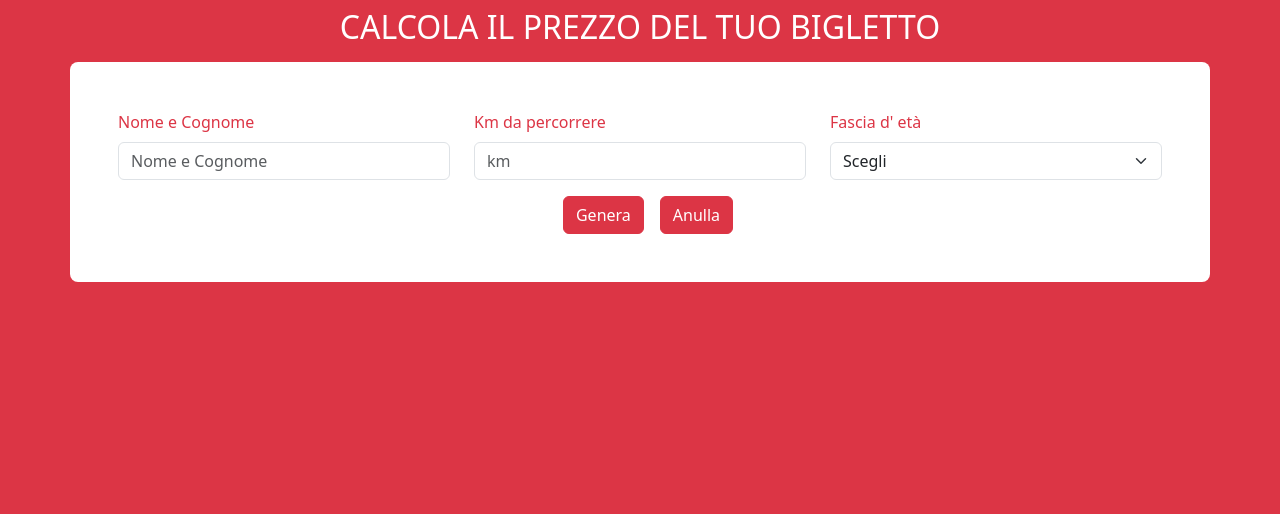
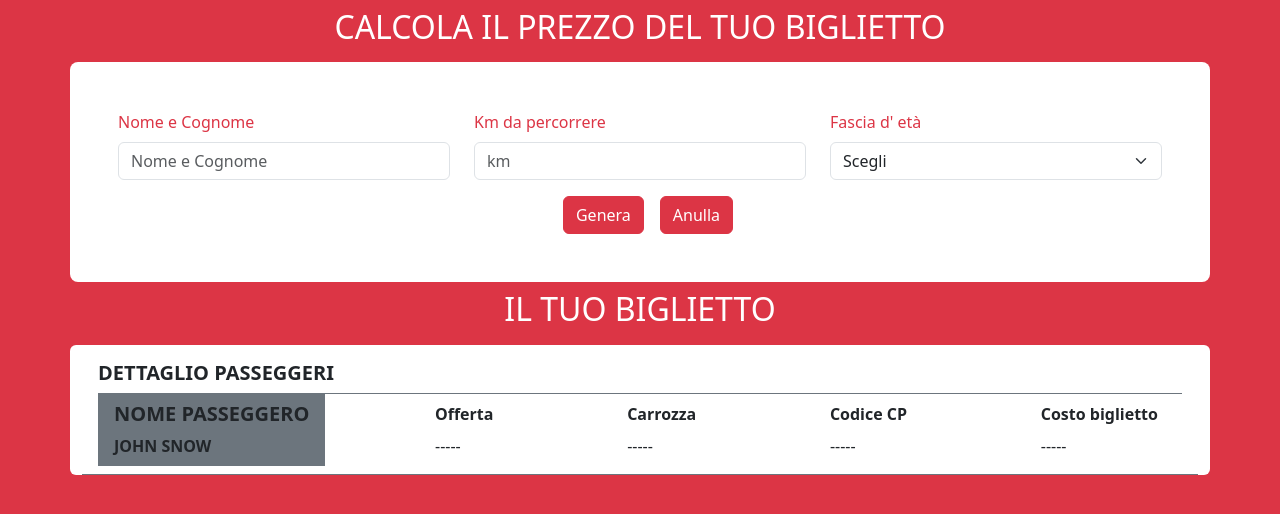
Before and after one commit to KehnAdrian31/js-biglietto-treno-form, a plain HTML site: page index.html in a window 1280 px wide. Drawn offline with nearby package versions, Linux system fonts and the light colour scheme.

Commit message:
[upd] update html

```diff
--- a/index.html
+++ b/index.html
@@ -15,7 +15,7 @@
   <div class="container my-2">
     <div class="row">
       <div class="col-12 text-center text-white">
-        <h2>CALCOLA IL PREZZO DEL TUO BIGLETTO</h2>
+        <h2>CALCOLA IL PREZZO DEL TUO BIGLIETTO</h2>
       </div>
     </div>
   </div>
@@ -39,7 +39,7 @@
               <div class="col-12 col-md-4">
                 <div class="mb-3">
                   <label for="age-range" class="form-label text-danger">Fascia d' età</label>
-                  <select name="age-range" id="age-range" class="form-select">
+                  <select name="age-range" id="age-range" class="form-select" required>
                     <option value="choice">Scegli</option>
                     <option value="minor">Minorenne</option>
                     <option value="adulto">Adulto</option>
@@ -56,6 +56,46 @@
         </div>
       </div>
     </div>
+     <div class="container my-2">
+      <div class="row">
+        <div class="col-12 text-center text-white">
+          <h2>IL TUO BIGLIETTO</h2>
+        </div>
+      </div>
+     </div>
+     <div class="container bg-white rounded-2">
+      <div class="row">
+        <div class="col-12">
+           <div class=" d-flex  pt-3 mx-3 border-bottom border-secondary">
+              <h5 class="fw-bold">DETTAGLIO PASSEGGERI</h5>
+            </div>
+             <div class="d-flex px-3 justify-content-between border-bottom border-secondary flex-wrap">
+               <div class="d-flex flex-column bg-secondary py-2 px-3 mb-2">
+                 <h5 class="fw-bold">NOME PASSEGGERO</h5>
+                 <span class="fw-bold" id="show-name">JOHN SNOW</span>
+               </div>
+               <div class="d-flex flex-column justify-content-between pt-2 pb-3 px-4 ">
+                 <span class="fw-bold">Offerta</span>
+                  <span id="ticket">-----</span>
+               </div>
+               <div class="d-flex flex-column justify-content-between pt-2 pb-3 px-4 ">
+                 <span class="fw-bold">Carrozza</span>
+                  <span id="wagon">-----</span>
+               </div>
+               <div class="d-flex flex-column justify-content-between pt-2 pb-3 px-4 ">
+                 <span class="fw-bold">Codice CP</span>
+                  <span id="code-cp">-----</span>
+               </div>
+               <div class="d-flex flex-column justify-content-between pt-2 pb-3 px-4 ">
+                 <span class="fw-bold">Costo biglietto</span>
+                  <span id="price">-----</span>
+               </div>
+
+
+             </div>
+        </div>
+      </div>
+     </div>
 <script src="https://cdn.jsdelivr.net/npm/bootstrap@5.3.7/dist/js/bootstrap.bundle.min.js" integrity="sha384-ndDqU0Gzau9qJ1lfW4pNLlhNTkCfHzAVBReH9diLvGRem5+R9g2FzA8ZGN954O5Q" crossorigin="anonymous"></script>
   <script src="./js/script.js"></script>
 </body>
```
